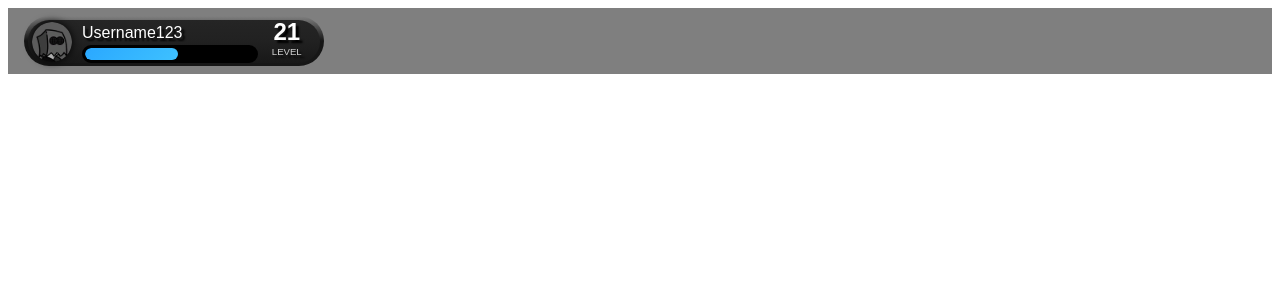
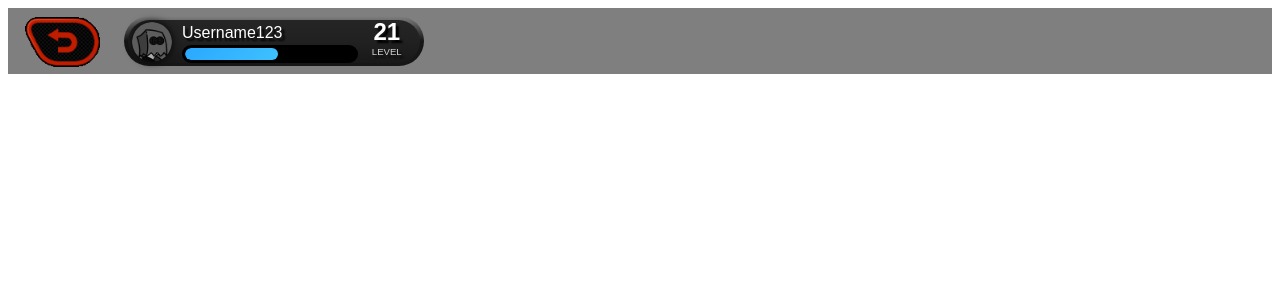
Before and after one commit to MelloGamer07/ZZZ-Blog, a PHP site: page /header.html in a window 1280 px wide. Shown: the top 300 px of the page. Run offline with PHP 8.4, Linux system fonts and the light colour scheme; some web fonts are replaced.

Commit message:
Made the BackButton style better

```diff
--- a/ZZZ Blog/CSS/header.css
+++ b/ZZZ Blog/CSS/header.css
@@ -12,12 +12,41 @@ header {
 
 }
 
+.back-btn{
+    border: 1px solid transparent;
+    aspect-ratio: 3/2;
+    height: 50px;
+    border-radius:15px 27px 27px 30px;
+    float: left;
+}
+
+.back-btn:hover{
+    border: 1px solid transparent;
+    aspect-ratio: 3/2;
+    height: 50px;
+    border-radius:15px 27px 27px 30px;
+    float: left;
+    animation: button-pressed 5s infinite;
+}
+
+@keyframes button-pressed {
+    0% {background-color: #e3ff00;}
+    100% {background-color: #a2ff00;}
+}
+
+.back-btn-img{
+    width: 100%;
+    height: 100%;
+    display: block;
+}
+
 .profile-btn {
     width: 300px; /* Fixed width or use max-width */
     max-width: 100%;
     height: 50px;
     background: linear-gradient(grey,#161616, #161616);
     border-radius: 30px;
+    margin-left: 100px;
     color: white;
     font-family: 'inpin hongmengti', italic;
     padding: 4px;
--- a/ZZZ Blog/header.html
+++ b/ZZZ Blog/header.html
@@ -4,6 +4,9 @@
 </head>
 <body>
 <header>
+    <div class="back-btn">
+            <img class="back-btn-img" src="ASSETS/IMG/UI/BackButton.png">
+    </div>
     <div class="profile-btn">
         <div class="profile-btn-extra">
             <img class="pfp" src="ASSETS/IMG/UI/Icons/default-pfp.png">
```
Also changed, not shown: ZZZ Blog/ASSETS/IMG/UI/BackButton.png (added).
